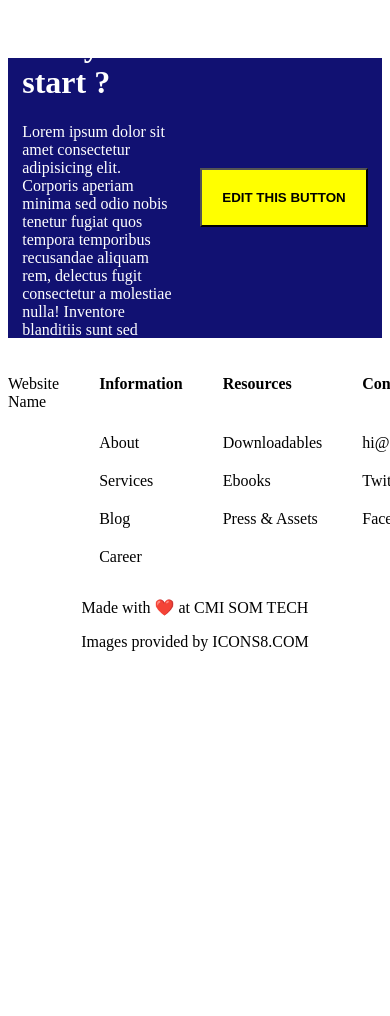
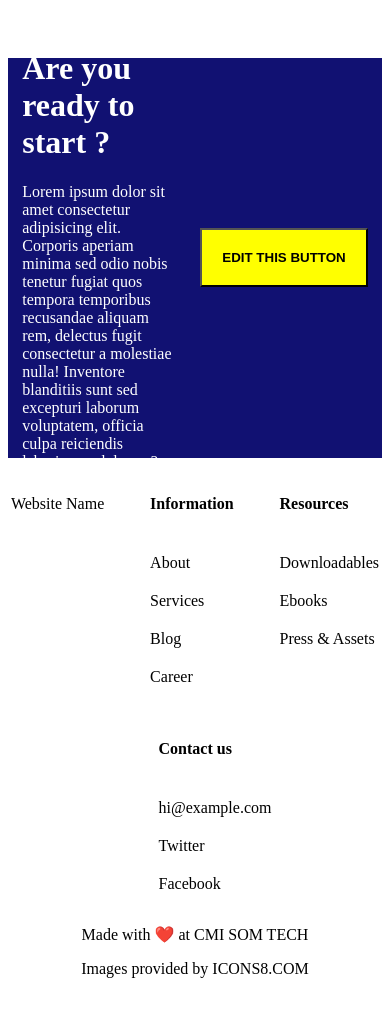
Before and after one commit to cmi112/Web-design-1, a plain HTML site: page index.html in a window 390 px wide. Shown: the part 3959-4975 px from the top of the page. Before the commit the page ends 4680 px from the top, so only its background shows below. Drawn offline with Linux system fonts and the light colour scheme.

Commit message:
add some styling

```diff
--- a/styles/styles.css
+++ b/styles/styles.css
@@ -112,6 +112,7 @@ footer {
   width: 100%;
   align-items:baseline;
   justify-content: space-around;
+  flex-wrap: wrap;
 }
 .footer>ul{
   display: flex;
@@ -140,5 +141,8 @@ footer {
     display: flex;
     flex-direction: column;
   }
+  .call-action{
+    height: 400px;
+  }
 
 }
```
